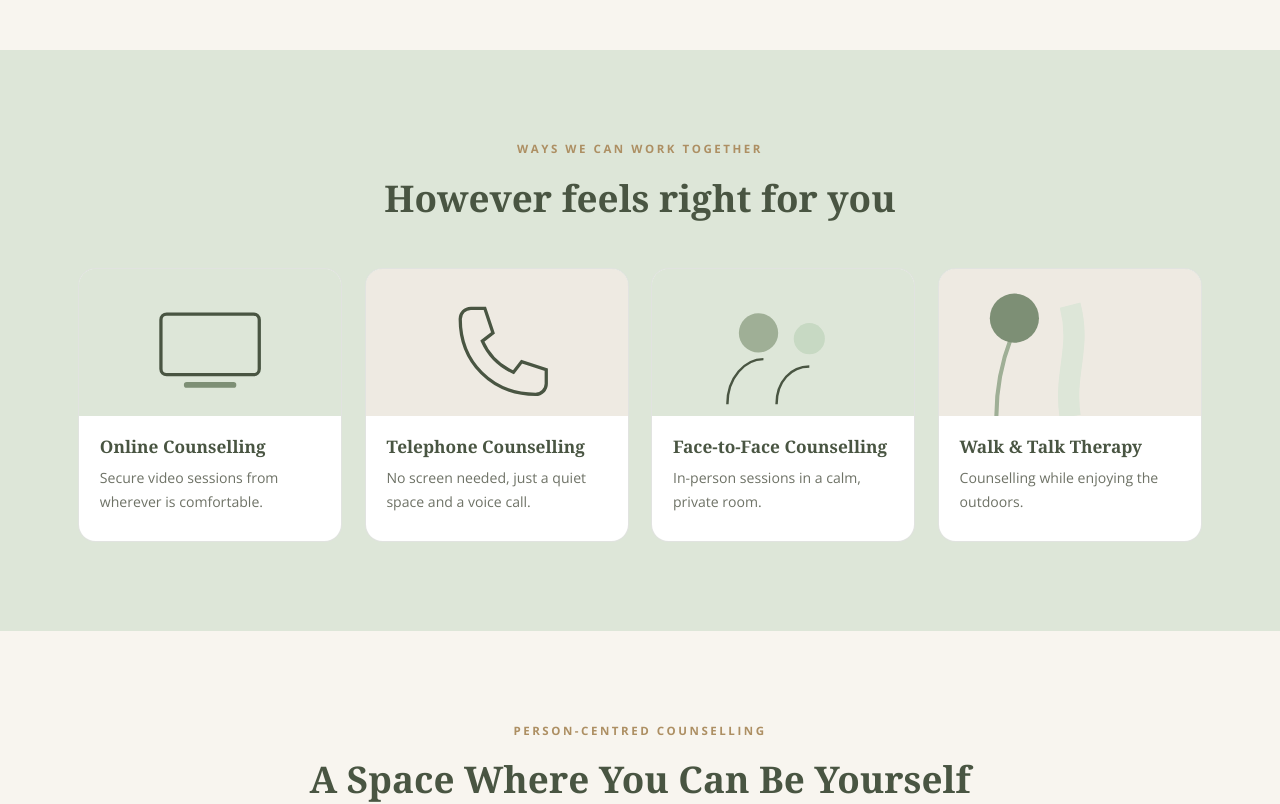
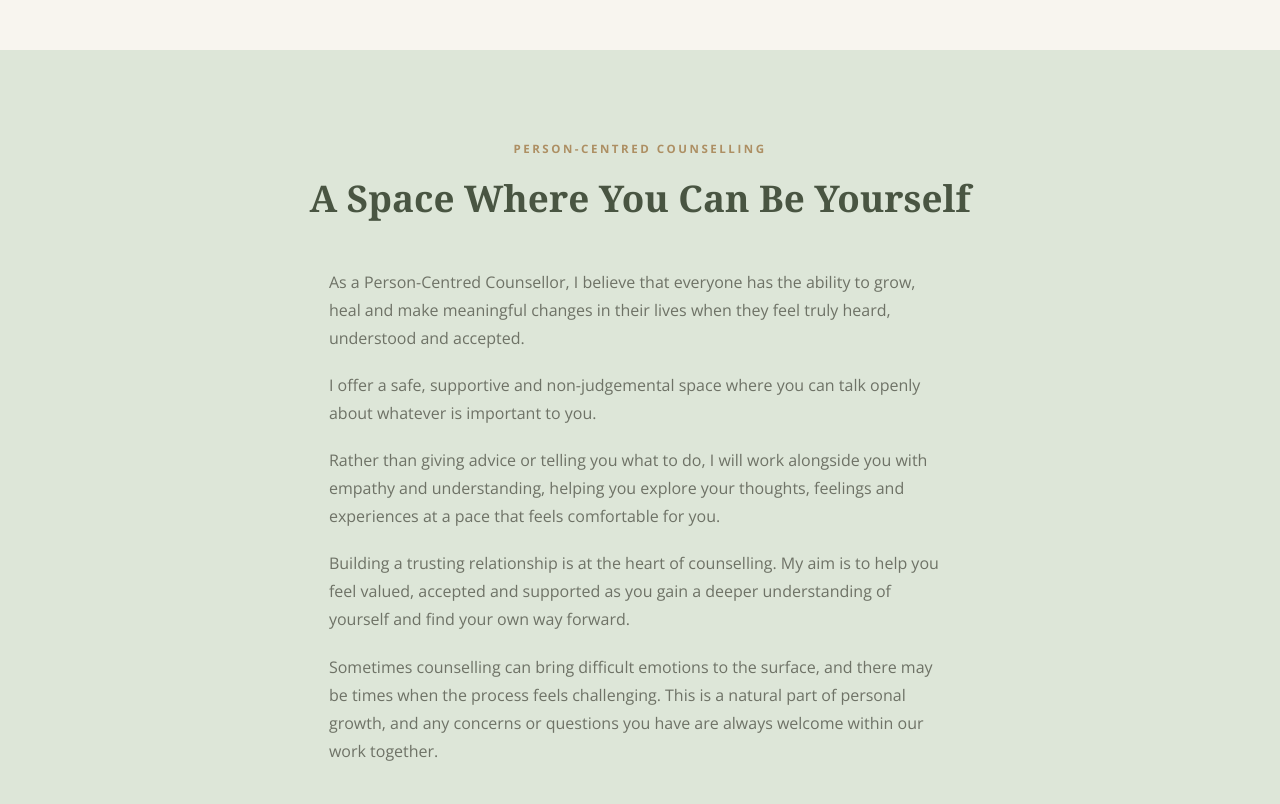
Before and after one commit to danmorriis/christinemorriscounselling, a plain HTML site: page index.html in a window 1280 px wide. Shown: the part 3120-3924 px from the top of the page. Drawn offline with nearby package versions, Linux system fonts and the light colour scheme.

Commit message:
Remove the Ways We Can Work Together section from the homepage
Person-Centred Counselling takes the eucalyptus background so the section
colours keep alternating.

Co-Authored-By: Claude Sonnet 5.5 <noreply@anthropic.com>

```diff
--- a/index.html
+++ b/index.html
@@ -607,44 +607,8 @@
     </div>
   </section>
 
-  <!-- Ways We Can Work Together -->
+  <!-- Person-Centred Counselling -->
   <section class="bg-eucalyptus">
-    <div class="wrap reveal">
-      <div class="section-head">
-        <span class="eyebrow">Ways We Can Work Together</span>
-        <h2>However feels right for you</h2>
-      </div>
-      <div class="way-grid">
-        <div class="way-card">
-          <div class="art wide">
-            <svg viewBox="0 0 320 180"><rect width="320" height="180" fill="#DDE6D8"/><rect x="100" y="55" width="120" height="74" rx="7" fill="none" stroke="#495542" stroke-width="4"/><rect x="128" y="138" width="64" height="7" rx="3.5" fill="#7D8F75"/></svg>
-          </div>
-          <div class="way-body"><h3>Online Counselling</h3><p>Secure video sessions from wherever is comfortable.</p></div>
-        </div>
-        <div class="way-card">
-          <div class="art wide">
-            <svg viewBox="0 0 320 180"><rect width="320" height="180" fill="#EEEAE2"/><path d="M128 48h17l10 30-13 10a75 75 0 0 0 38 38l10-13 30 10v17a13 13 0 0 1-13 13c-53 0-92-39-92-92a13 13 0 0 1 13-13Z" fill="none" stroke="#495542" stroke-width="4"/></svg>
-          </div>
-          <div class="way-body"><h3>Telephone Counselling</h3><p>No screen needed, just a quiet space and a voice call.</p></div>
-        </div>
-        <div class="way-card">
-          <div class="art wide">
-            <svg viewBox="0 0 320 180"><rect width="320" height="180" fill="#DDE6D8"/><circle cx="130" cy="78" r="24" fill="#9FAF96"/><circle cx="192" cy="85" r="19" fill="#C7D9C3"/><path d="M92 165c0-33 22-55 44-55M152 165c0-28 18-46 40-46" fill="none" stroke="#495542" stroke-width="3"/></svg>
-          </div>
-          <div class="way-body"><h3>Face-to-Face Counselling</h3><p>In-person sessions in a calm, private room.</p></div>
-        </div>
-        <div class="way-card">
-          <div class="art wide">
-            <svg viewBox="0 0 320 180"><rect width="320" height="180" fill="#EEEAE2"/><path d="M160 180c-8-55 14-82 0-136" stroke="#DDE6D8" stroke-width="26" fill="none"/><path d="M70 180c0-40 8-70 18-96" stroke="#9FAF96" stroke-width="5" fill="none"/><circle cx="92" cy="60" r="30" fill="#7D8F75"/></svg>
-          </div>
-          <div class="way-body"><h3>Walk &amp; Talk Therapy</h3><p>Counselling while enjoying the outdoors.</p></div>
-        </div>
-      </div>
-    </div>
-  </section>
-
-  <!-- Person-Centred Counselling -->
-  <section class="bg-cream">
     <div class="wrap reveal">
       <div class="section-head">
         <span class="eyebrow">Person-Centred Counselling</span>
```
